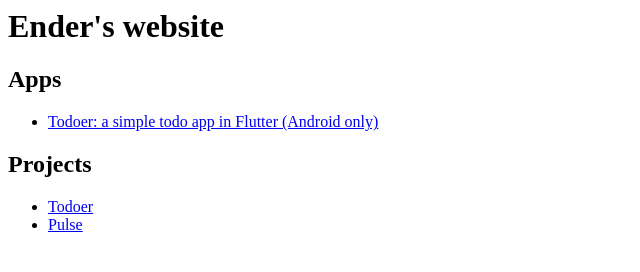
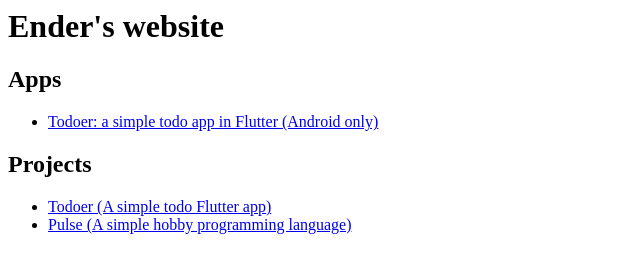
Before and after one commit to EnderNight/EnderNight.github.io, a plain HTML site: page index.html in a window 1280 px wide. Shown: the whole page, without its empty margins (0-640 px from the left). Drawn offline with Linux system fonts and the light colour scheme.

Commit message:
Added project descriptions

```diff
--- a/index.html
+++ b/index.html
@@ -7,6 +7,6 @@
 
 <h2>Projects</h2>
 <ul>
-	<li><a href="https://github.com/EnderNight/Todoer">Todoer</a></li>
-	<li><a href="https://github.com/EnderNight/Pulse">Pulse</a></li>
+	<li><a href="https://github.com/EnderNight/Todoer">Todoer (A simple todo Flutter app)</a></li>
+	<li><a href="https://github.com/EnderNight/Pulse">Pulse (A simple hobby programming language)</a></li>
 </ul>
```
